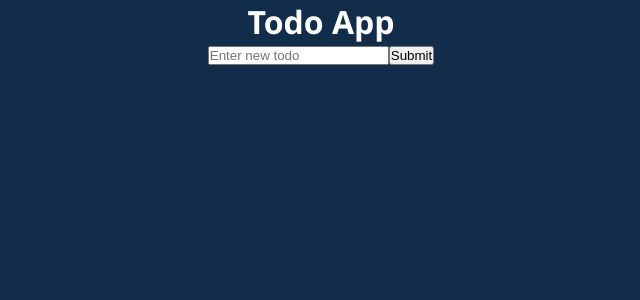
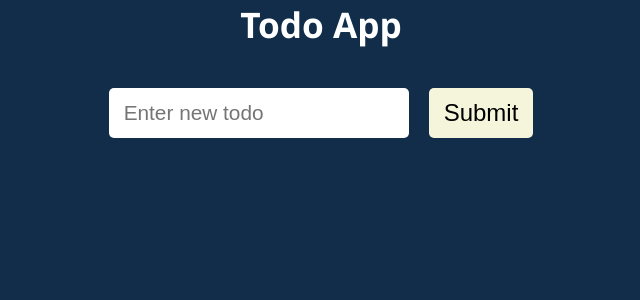
Before and after one commit to VolodymyrMamaevsky/ToDo, a React (Create React App) app: page / in a window 1280 px wide. Shown: the top 300 px of the page, without its empty margins (319-959 px from the left). Built offline with nearby package versions, Linux system fonts and the light colour scheme.

Commit message:
feat: add css for TodoForm

```diff
--- a/public/index.html
+++ b/public/index.html
@@ -6,7 +6,7 @@
 		<link rel="apple-touch-icon" sizes="180x180" href="/apple-touch-icon.png" />
 		<link rel="icon" type="image/png" sizes="32x32" href="/favicon-32x32.png" />
 		<link rel="icon" type="image/png" sizes="16x16" href="/favicon-16x16.png" />
-		<link rel="manifest" href="/site.webmanifest" />
+		<!-- <link rel="manifest" href="/site.webmanifest" /> -->
 		<title>Todo_v1</title>
 	</head>
 	<body>
--- a/src/App.css
+++ b/src/App.css
@@ -1,3 +1,10 @@
 .App {
-  text-align: center;
+	text-align: center;
+	max-width: 600px;
+	margin: 0 auto;
 }
+
+h1 {
+	font-size: 2.2rem;
+	margin-bottom: 40px;
+}
--- a/src/components/Todos/TodoForm.js
+++ b/src/components/Todos/TodoForm.js
@@ -1,4 +1,5 @@
 import { useState } from 'react';
+import styles from './TodoForm.module.css';
 
 function TodoForm({ addTodo }) {
 	const [text, setText] = useState('');
@@ -8,6 +9,7 @@
 		setText('');
 	};
 	return (
+		<div className={styles.todoFormContainer}>
 			<form onSubmit={onSubmitHandler}>
 				<input
 					placeholder="Enter new todo"
@@ -16,6 +18,7 @@
 				/>
 				<button type="submit">Submit</button>
 			</form>
+		</div>
 	);
 }
 
--- a/src/components/Todos/TodoForm.module.css
+++ b/src/components/Todos/TodoForm.module.css
@@ -0,0 +1,33 @@
+.todoFormContainer {
+	margin-bottom: 30px;
+}
+
+.todoFormContainer form {
+	display: flex;
+	align-items: center;
+	justify-content: center;
+}
+
+.todoFormContainer input {
+	width: 45%;
+	height: 30px;
+	font-size: 1.3rem;
+}
+.todoFormContainer button {
+	margin-left: 20px;
+	height: 50px;
+	cursor: pointer;
+	background-color: beige;
+	font-size: 1.5rem;
+}
+
+.todoFormContainer button:hover {
+	background-color: rgb(240, 240, 155);
+}
+
+.todoFormContainer input,
+.todoFormContainer button {
+	padding: 10px 15px;
+	border: none;
+	border-radius: 5px;
+}
```
Also changed, not shown: 1 other file (tests, documents, lock files or other folders). Lines whose indentation alone changed are shown as unchanged.
